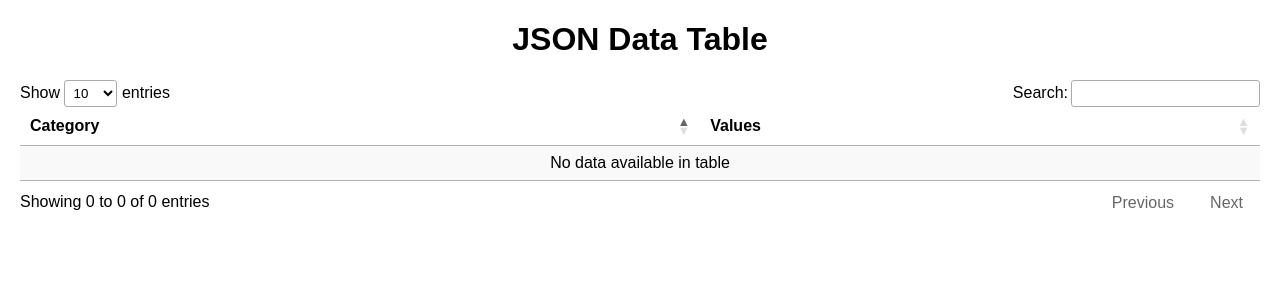
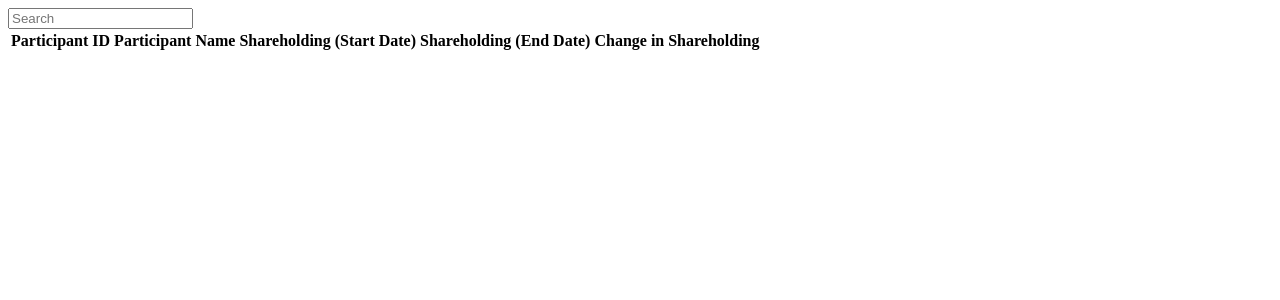
Before and after one commit to Sirlamb/CCASS-Analysis, a Flask app: template template/result.html in a window 1280 px wide. Shown: the top 300 px of the page. Run offline with Flask 3, Linux system fonts and the light colour scheme; the template is opened without the code that fills it, so the values that code supplies are empty; some libraries are stand-ins or nearby versions.

Commit message:
modify app.py

```diff
--- a/app.py
+++ b/app.py
@@ -39,9 +39,18 @@ def submit_search():
     endDate = sharehold.validate_arg_date(endDate)
 
     start_json = sharehold.searchsdw(today, startDate, stock)
-    end_json = sharehold.searched(today, endDate, stock)
+    end_json = sharehold.searchsdw(today, endDate, stock)
 
-    return "here"
+    data = sharehold.merge_data(start_json, end_json)
+
+    print(data)
+
+    return render_template("result.html", DATA=data)
+
+# @app.route("/search")
+# def query():
+#     q = request.args.get('q')
+#     return f"Search query: {q}"
 
 
 
--- a/template/result.html
+++ b/template/result.html
@@ -1,45 +1,44 @@
     <!DOCTYPE html>
     <html>
     <head>
-        <title>JSON Data Table</title>
-        <!-- DataTables CSS -->
-        <link rel="stylesheet" href="https://cdn.datatables.net/1.12.1/css/jquery.dataTables.min.css">
-        <!-- jQuery -->
-        <script src="https://code.jquery.com/jquery-3.6.0.min.js"></script>
-        <!-- DataTables JS -->
-        <script src="https://cdn.datatables.net/1.12.1/js/jquery.dataTables.min.js"></script>
-        <style>
-            body { font-family: Arial, sans-serif; margin: 20px; }
-            h1 { text-align: center; }
-            table { width: 100%; margin-top: 20px; }
-        </style>
+        <title>CCASS json Table</title>
+        <title>HTMX Datagrid</title>
+        <script src="https://unpkg.com/htmx.org@1.9.10"></script>
     </head>
+
     <body>
-        <h1>JSON Data Table</h1>
-        <table id="myTable" class="display">
+        <section class="section">
+            <div class="= columns">
+                <div class="column is-half is-offset-one-quarter">
+                    <input class="input" type="text" placeholder="Search">
+                </div>
+                    <table class="table is-fullwidth ">
                         <thead>
                             <tr>
-                    <th>Category</th>
-                    <th>Values</th>
+                                <th>Participant ID</th>
+                                <th>Participant Name</th>
+                                <th>Shareholding (Start Date)</th>
+                                <th>Shareholding (End Date)</th>
+                                <th>Change in Shareholding</th>
                             </tr>
                         </thead>
                         <tbody>
-                {% for item in json_data %}
+                            {% for item in data %}
                             <tr>
-                    <td>{{ item.Category }}</td>
-                    <td>{{ item.Values }}</td>
+                                <td>{{ item.id }}</td>
+                                <td>{{ item.name }}</td>
+                                <td>{{ item.start }}</td>
+                                <td>{{ item.end }}</td>
+                                <td>{{ item.change-percent }}%</td>
                             </tr>
                             {% endfor %}
                         </tbody>
                     </table>
-        <script>
-            $(document).ready(function() {
-                $('#myTable').DataTable({
-                    paging: true,
-                    searching: true,
-                    ordering: true
-                });
-            });
-        </script>
+
+            </div>
+
+
+
+        </section>
     </body>
     </html>
```
Also changed, not shown: sharehold.py (+63 -2 lines). Lines whose indentation alone changed are shown as unchanged.
